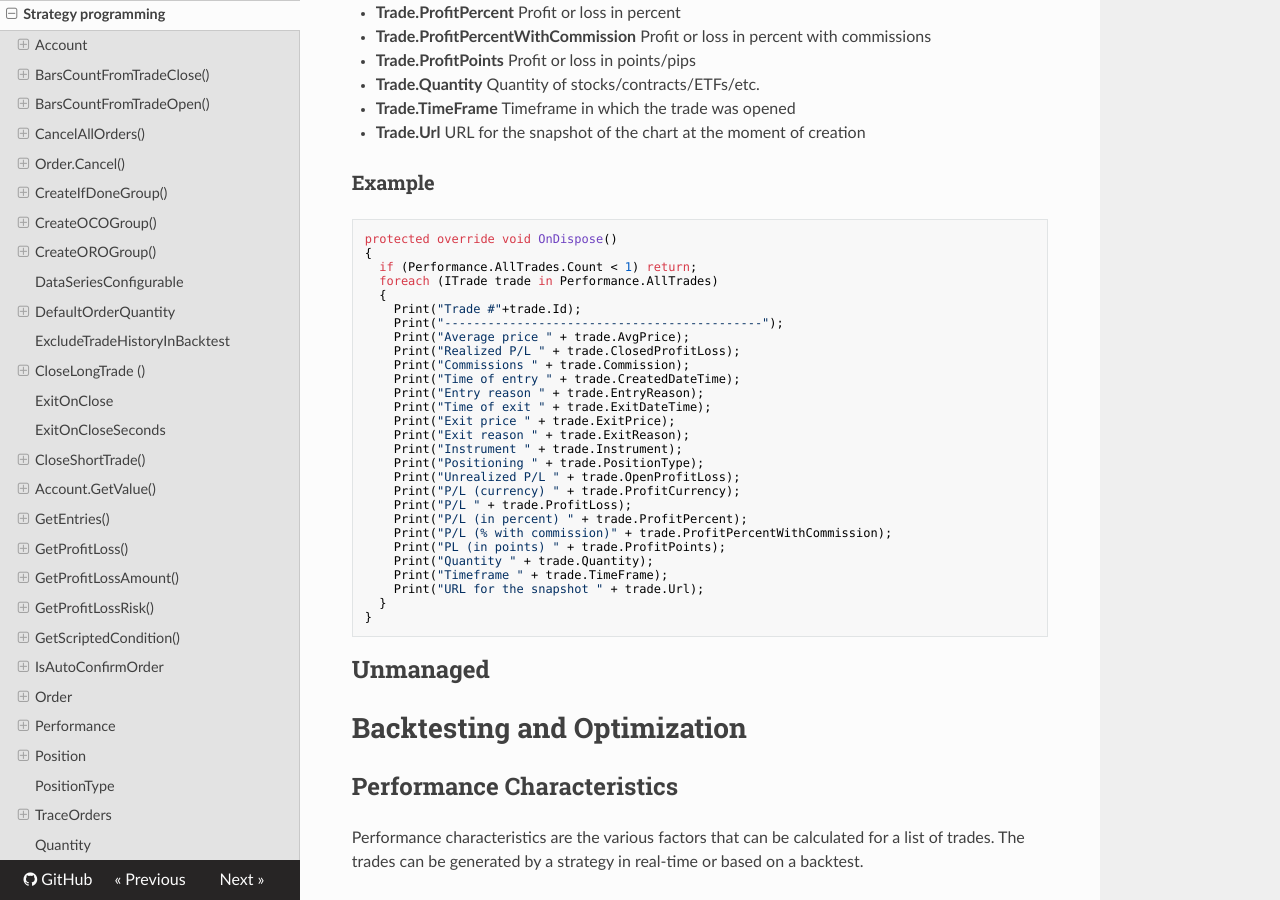
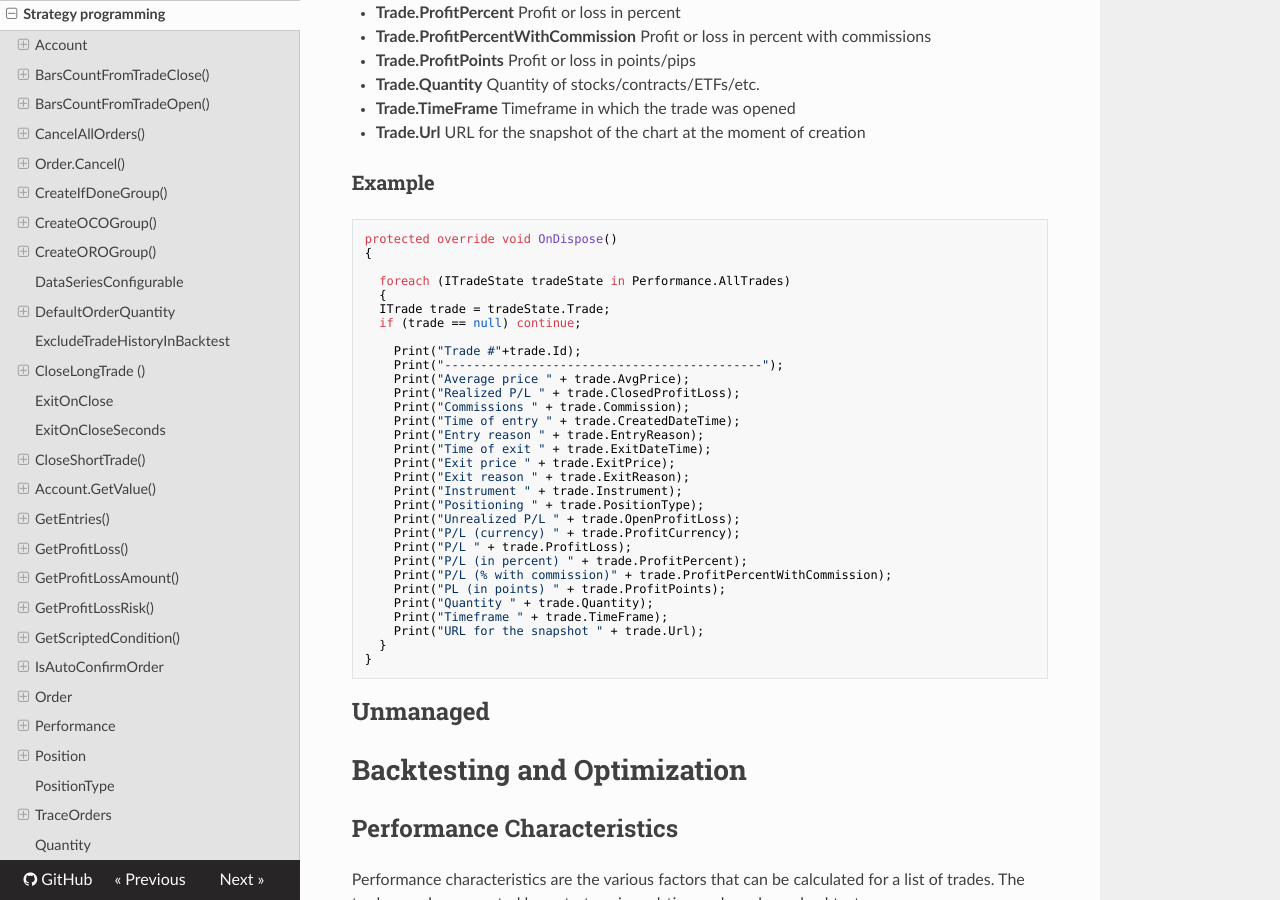
Before and after one commit to AgenaTrader/AgenaScript-documentation, an MkDocs documentation site: the page built from sources/strategy_programming.md, in a window 1280 px wide and 900 px high, scrolled down 25634 px. Built offline with MkDocs 1.6.1, drawn with Linux system fonts in a browser that asks for light colours; nearby versions of some CDN libraries; old or Windows-style settings are respelled for this version of MkDocs.

Commit message:
Update strategy_programming.md

````diff
--- a/sources/strategy_programming.md
+++ b/sources/strategy_programming.md
@@ -1181,9 +1181,12 @@ The individual properties are:
 ```cs
 protected override void OnDispose()
 {
-  if (Performance.AllTrades.Count < 1) return;
-  foreach (ITrade trade in Performance.AllTrades)
+
+  foreach (ITradeState tradeState in Performance.AllTrades)
   {
+  ITrade trade = tradeState.Trade;
+  if (trade == null) continue;
+
     Print("Trade #"+trade.Id);
     Print("--------------------------------------------");
     Print("Average price " + trade.AvgPrice);
````
